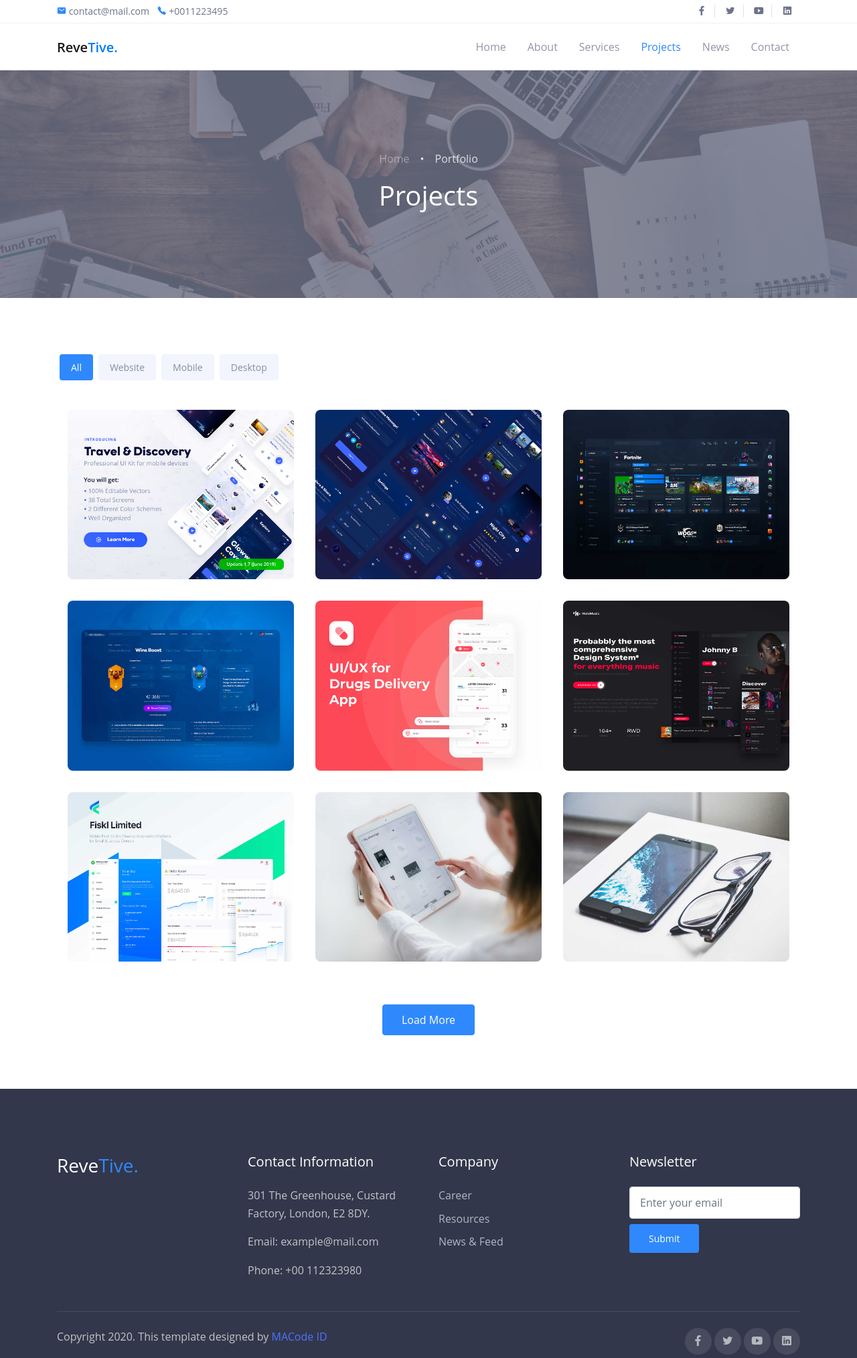
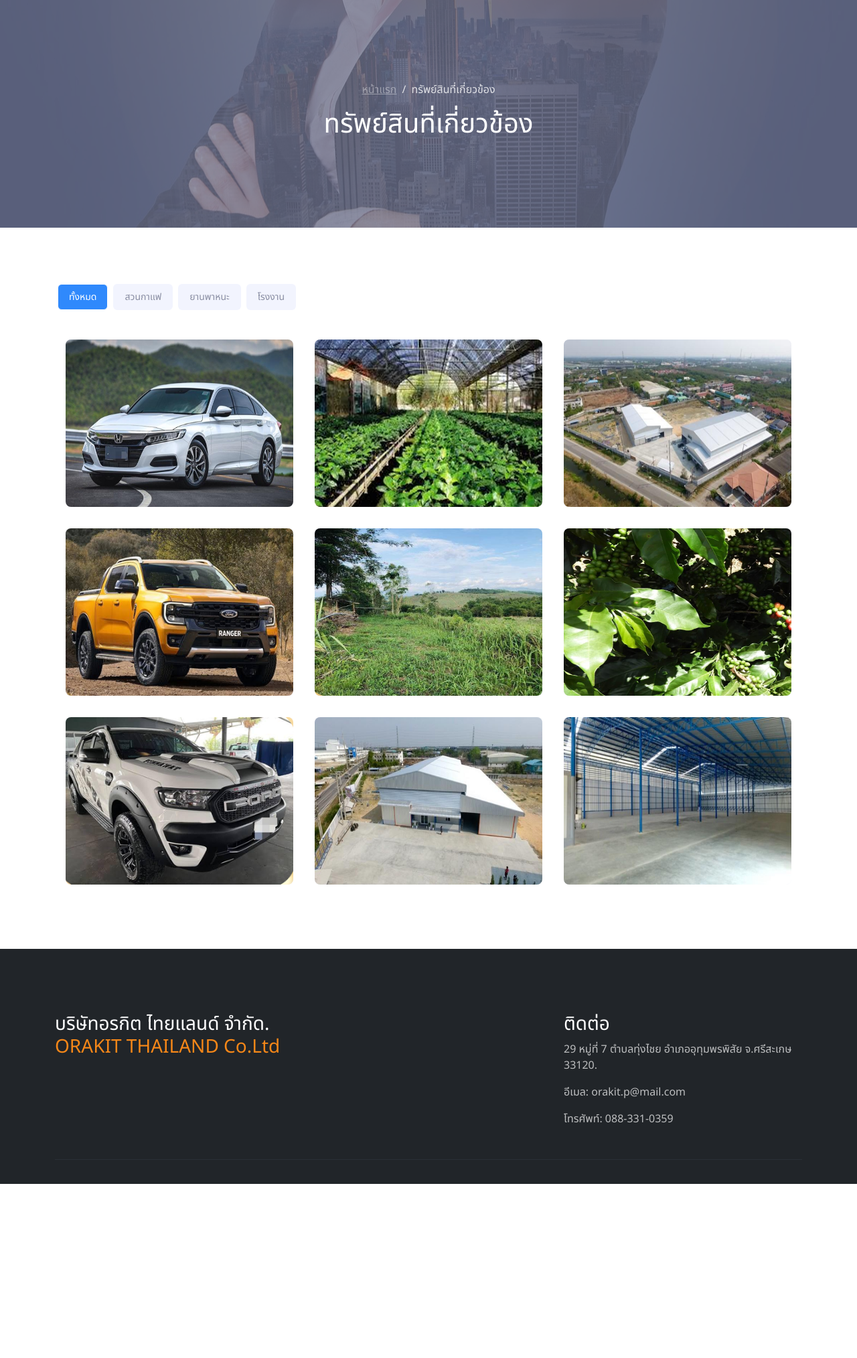
Before and after one commit to Kingsomsri45/Testwebsite, a plain HTML site: page portfolio.html in a window 1280 px wide. Shown: the whole page at 67% size. After the commit the page ends 1768 px from the top, so only its background shows below. Drawn offline with nearby package versions, Linux system fonts and the light colour scheme; files whose address does not match are found by name.

Commit message:
property

```diff
--- a/portfolio.html
+++ b/portfolio.html
@@ -3,24 +3,26 @@
 <head>
   <meta charset="UTF-8">
   <meta name="viewport" content="width=device-width, initial-scale=1.0">
+  <meta http-equiv="X-UA-Compatible" content="IE=edge">
+  <meta name="copyright" content="MACode ID, https://macodeid.com/">
+  <title>Property</title>
+  <link rel="stylesheet" href="assets/css/bootstrap.css">
+  <link rel="stylesheet" href="assets/css/maicons.css">
+  <link rel="stylesheet" href="assets/vendor/animate/animate.css">
+  <link rel="stylesheet" href="assets/vendor/owl-carousel/css/owl.carousel.css">
+  <link rel="stylesheet" href="assets/vendor/fancybox/css/jquery.fancybox.css">
+  <link rel="stylesheet" href="assets/css/theme.css">
+  <link rel="stylesheet" href="assets/css/property.css">
+  <link href="https://fonts.googleapis.com/css2?family=Noto+Sans+Thai&display=swap" rel="stylesheet">
+  <link href="https://cdn.jsdelivr.net/npm/bootstrap@5.3.3/dist/css/bootstrap.min.css" rel="stylesheet" integrity="sha384-QWTKZyjpPEjISv5WaRU9OFeRpok6YctnYmDr5pNlyT2bRjXh0JMhjY6hW+ALEwIH" crossorigin="anonymous">
 
-  <meta http-equiv="X-UA-Compatible" content="IE=edge">
+<style>
+    .portfolio img {
+  width: 100%; /* ทำให้ภาพมีความกว้างเต็มขอบของพื้นที่ที่ระบุไว้ */
+  height: 250px; /* ให้สูงของภาพปรับอัตโนมัติตามอัตราส่วนของภาพ */
+}
 
-  <meta name="copyright" content="MACode ID, https://macodeid.com/">
-
-  <title>Revetive - Free Business Corporate Template By MACode ID</title>
-
-  <link rel="stylesheet" href="../assets/css/bootstrap.css">
-
-  <link rel="stylesheet" href="../assets/css/maicons.css">
-
-  <link rel="stylesheet" href="../assets/vendor/animate/animate.css">
-
-  <link rel="stylesheet" href="../assets/vendor/owl-carousel/css/owl.carousel.css">
-
-  <link rel="stylesheet" href="../assets/vendor/fancybox/css/jquery.fancybox.css">
-
-  <link rel="stylesheet" href="../assets/css/theme.css">
+</style>
 
 </head>
 <body>
@@ -29,73 +31,20 @@
   <div class="back-to-top"></div>
 
   <header>
-    <div class="top-bar">
-      <div class="container">
-        <div class="row align-items-center">
-          <div class="col-md-8">
-            <div class="d-inline-block">
-              <span class="mai-mail fg-primary"></span> <a href="mailto:contact@mail.com">contact@mail.com</a>
-            </div>
-            <div class="d-inline-block ml-2">
-              <span class="mai-call fg-primary"></span> <a href="tel:+0011223495">+0011223495</a>
-            </div>
-          </div>
-          <div class="col-md-4 text-right d-none d-md-block">
-            <div class="social-mini-button">
-              <a href="#"><span class="mai-logo-facebook-f"></span></a>
-              <a href="#"><span class="mai-logo-twitter"></span></a>
-              <a href="#"><span class="mai-logo-youtube"></span></a>
-              <a href="#"><span class="mai-logo-linkedin"></span></a>
-            </div>
-          </div>
-        </div>
-      </div> <!-- .container -->
-    </div> <!-- .top-bar -->
 
-    <nav class="navbar navbar-expand-lg navbar-light">
-      <div class="container">
-        <a href="index.html" class="navbar-brand">Reve<span class="text-primary">Tive.</span></a>
 
-        <button class="navbar-toggler" data-toggle="collapse" data-target="#navbarContent" aria-controls="navbarContent" aria-expanded="false" aria-label="Toggle navigation">
-          <span class="navbar-toggler-icon"></span>
-        </button>
 
-        <div class="navbar-collapse collapse" id="navbarContent">
-          <ul class="navbar-nav ml-auto pt-3 pt-lg-0">
-            <li class="nav-item">
-              <a href="index.html" class="nav-link">Home</a>
-            </li>
-            <li class="nav-item">
-              <a href="about.html" class="nav-link">About</a>
-            </li>
-            <li class="nav-item">
-              <a href="services.html" class="nav-link">Services</a>
-            </li>
-            <li class="nav-item active">
-              <a href="portfolio.html" class="nav-link">Projects</a>
-            </li>
-            <li class="nav-item">
-              <a href="blog.html" class="nav-link">News</a>
-            </li>
-            <li class="nav-item">
-              <a href="contact.html" class="nav-link">Contact</a>
-            </li>
-          </ul>
-        </div>
-      </div> <!-- .container -->
-    </nav> <!-- .navbar -->
-
-    <div class="page-banner bg-img bg-img-parallax overlay-dark" style="background-image: url(../assets/img/bg_image_3.jpg);">
+    <div class="page-banner bg-img bg-img-parallax overlay-dark" style="background-image: url(assets/img/property.png);">
       <div class="container h-100">
         <div class="row justify-content-center align-items-center h-100">
           <div class="col-lg-8">
             <nav aria-label="breadcrumb">
               <ol class="breadcrumb breadcrumb-dark bg-transparent justify-content-center py-0">
-                <li class="breadcrumb-item"><a href="index.html">Home</a></li>
-                <li class="breadcrumb-item active" aria-current="page">Portfolio</li>
+                <li class="breadcrumb-item"><a href="index.html">หน้าแรก</a></li>
+                <li class="breadcrumb-item active" aria-current="page">ทรัพย์สินที่เกี่ยวข้อง</li>
               </ol>
             </nav>
-            <h1 class="fg-white text-center">Projects</h1>
+            <h1 class="fg-white text-center">ทรัพย์สินที่เกี่ยวข้อง</h1>
           </div>
         </div>
       </div>
@@ -106,147 +55,116 @@
     <div class="page-section">
       <div class="container">
         <div class="filterable-btn">
-          <button class="btn active" data-filter="*">All</button>
-          <button class="btn" data-filter=".web">Website</button>
-          <button class="btn" data-filter=".mobile">Mobile</button>
-          <button class="btn" data-filter=".desktop">Desktop</button>
+          <button class="btn active" data-filter="*">ทั้งหมด</button>
+          <button class="btn" data-filter=".web">สวนกาแฟ</button>
+          <button class="btn" data-filter=".mobile">ยานพาหนะ</button>
+          <button class="btn" data-filter=".home">โรงงาน</button>
         </div>
 
         <div class="grid mt-3">
           <div class="grid-item mobile">
             <div class="portfolio">
-              <a href="../assets/img/portfolio/work-1.jpg" data-fancybox="portfolio">
-                <img src="../assets/img/portfolio/work-1.jpg" alt="">
+              <a href="assets/img/property/car1.png" data-fancybox="portfolio">
+                <img src="assets/img/property/car1.png" alt="">
+              </a>
+            </div>
+          </div>
+
+          <div class="grid-item web desktop">
+            <div class="portfolio">
+              <a href="assets/img/property/suan4.png" data-fancybox="portfolio">
+                <img src="assets/img/property/suan4.png" alt="">
+              </a>
+            </div>
+          </div>
+          <div class="grid-item home">
+            <div class="portfolio">
+              <a href="assets/img/construct1.png" data-fancybox="portfolio">
+                <img src="assets/img/construct1.png" alt="">
               </a>
             </div>
           </div>
           <div class="grid-item mobile">
             <div class="portfolio">
-              <a href="../assets/img/portfolio/work-2.jpg" data-fancybox="portfolio">
-                <img src="../assets/img/portfolio/work-2.jpg" alt="">
+                <a href="assets/img/property/car2.png" data-fancybox="portfolio">
+                  <img src="assets/img/property/car2.png" alt="">
                 </a>
               </div>
           </div>
-          <div class="grid-item web desktop">
+          <div class="grid-item web ">
             <div class="portfolio">
-              <a href="../assets/img/portfolio/work-3.jpg" data-fancybox="portfolio">
-                <img src="../assets/img/portfolio/work-3.jpg" alt="">
+              <a href="assets/img/property/suan1.png" data-fancybox="portfolio">
+                <img src="assets/img/property/suan1.png" alt="">
               </a>
             </div>
           </div>
           <div class="grid-item web">
             <div class="portfolio">
-              <a href="../assets/img/portfolio/work-4.jpg" data-fancybox="portfolio">
-                <img src="../assets/img/portfolio/work-4.jpg" alt="">
+              <a href="assets/img/property/suan5.png" data-fancybox="portfolio">
+                <img src="assets/img/property/suan5.png" alt="">
               </a>
             </div>
           </div>
           <div class="grid-item mobile">
             <div class="portfolio">
-              <a href="../assets/img/portfolio/work-5.jpg" data-fancybox="portfolio">
-                <img src="../assets/img/portfolio/work-5.jpg" alt="">
+                <a href="assets/img/property/car3.png" data-fancybox="portfolio">
+                  <img src="assets/img/property/car3.png" alt="">
                 </a>
               </div>
           </div>
-          <div class="grid-item web desktop">
+          <div class="grid-item home">
             <div class="portfolio">
-              <a href="../assets/img/portfolio/work-6.jpg" data-fancybox="portfolio">
-                <img src="../assets/img/portfolio/work-6.jpg" alt="">
+                <a href="assets/img/construct2.png" data-fancybox="portfolio">
+                  <img src="assets/img/construct2.png" alt="">
                 </a>
               </div>
           </div>
-          <div class="grid-item web">
+          <div class="grid-item home">
             <div class="portfolio">
-              <a href="../assets/img/portfolio/work-7.jpg" data-fancybox="portfolio">
-                <img src="../assets/img/portfolio/work-7.jpg" alt="">
+                <a href="assets/img/construct3.png" data-fancybox="portfolio">
+                  <img src="assets/img/construct3.png" alt="">
                 </a>
               </div>
           </div>
-          <div class="grid-item mobile">
-            <div class="portfolio">
-              <a href="../assets/img/portfolio/work-8.jpg" data-fancybox="portfolio">
-                <img src="../assets/img/portfolio/work-8.jpg" alt="">
-              </a>
-            </div>
-          </div>
-          <div class="grid-item mobile">
-            <div class="portfolio">
-              <a href="../assets/img/portfolio/work-9.jpg" data-fancybox="portfolio">
-                <img src="../assets/img/portfolio/work-9.jpg" alt="">
-              </a>
-            </div>
-          </div>
+
         </div> <!-- .grid -->
-        <div class="mt-5 text-center">
-          <button class="btn btn-primary">Load More</button>
-        </div>
+
       </div> <!-- .container -->
     </div> <!-- .page-section -->
   </main>
 
-  <footer class="page-footer">
+  <footer class="page-footer bg-dark" >
     <div class="container">
         <div class="row">
-        <div class="col-lg-3 py-3">
-          <h3>Reve<span class="fg-primary">Tive.</span></h3>
+            <div class="col-lg-8 py-3">
+                <h3>บริษัทอรกิต ไทยแลนด์ จํากัด. <br>
+                    <span class="fg-warning">ORAKIT THAILAND Co.Ltd</span></h2>
                 </div>
-        <div class="col-lg-3 py-3">
-          <h5>Contact Information</h5>
-          <p>301 The Greenhouse, Custard Factory, London, E2 8DY.</p>
-          <p>Email: example@mail.com</p>
-          <p>Phone: +00 112323980</p>
+            <div class="col-lg-4 py-3">
+                <h3>ติดต่อ</h3>
+                <p>29 หมู่ที่ 7 ตำบลทุ่งไชย อำเภออุทุมพรพิสัย จ.ศรีสะเกษ 33120.</p>
+                <p>อีเมล: orakit.p@mail.com</p>
+                <p>โทรศัพท์: 088-331-0359</p>
             </div>
-        <div class="col-lg-3 py-3">
-          <h5>Company</h5>
-          <ul class="footer-menu">
-            <li><a href="#">Career</a></li>
-            <li><a href="#">Resources</a></li>
-            <li><a href="#">News & Feed</a></li>
-          </ul>
-        </div>
-        <div class="col-lg-3 py-3">
-          <h5>Newsletter</h5>
-          <form action="#">
-            <input type="text" class="form-control" placeholder="Enter your email">
-            <button type="submit" class="btn btn-primary btn-sm mt-2">Submit</button>
-          </form>
-        </div>
+
         </div>
 
         <hr>
 
-      <div class="row mt-4">
-        <div class="col-md-6">
-          <p>Copyright 2020. This template designed by <a href="https://macodeid.com">MACode ID</a></p>
-        </div>
-        <div class="col-md-6 text-right">
-          <div class="sosmed-button">
-            <a href="#"><span class="mai-logo-facebook-f"></span></a>
-            <a href="#"><span class="mai-logo-twitter"></span></a>
-            <a href="#"><span class="mai-logo-youtube"></span></a>
-            <a href="#"><span class="mai-logo-linkedin"></span></a>
-          </div>
-        </div>
-      </div>
+
     </div>
 </footer>
 
 
-<script src="../assets/js/jquery-3.5.1.min.js"></script>
-
-<script src="../assets/js/bootstrap.bundle.min.js"></script>
-
-<script src="../assets/vendor/owl-carousel/js/owl.carousel.min.js"></script>
-
-<script src="../assets/vendor/wow/wow.min.js"></script>
-
-<script src="../assets/vendor/fancybox/js/jquery.fancybox.min.js"></script>
-
-<script src="../assets/vendor/isotope/isotope.pkgd.min.js"></script>
-
-<script src="../assets/js/google-maps.js"></script>
-
-<script src="../assets/js/theme.js"></script>
+<script src="assets/js/jquery-3.5.1.min.js"></script>
+<script src="assets/js/bootstrap.bundle.min.js"></script>
+<script src="assets/vendor/owl-carousel/js/owl.carousel.min.js"></script>
+<script src="assets/vendor/wow/wow.min.js"></script>
+<script src="assets/vendor/fancybox/js/jquery.fancybox.min.js"></script>
+<script src="assets/vendor/isotope/isotope.pkgd.min.js"></script>
+<script src="assets/js/google-maps.js"></script>
+<script src="assets/js/theme.js"></script>
+<script src="https://cdn.jsdelivr.net/npm/bootstrap@5.3.3/dist/js/bootstrap.bundle.min.js" integrity="sha384-YvpcrYf0tY3lHB60NNkmXc5s9fDVZLESaAA55NDzOxhy9GkcIdslK1eN7N6jIeHz" crossorigin="anonymous"></script>
 
 </body>
 </html>
```
Lines whose indentation alone changed are shown as unchanged.
